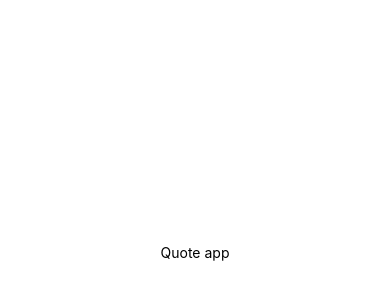
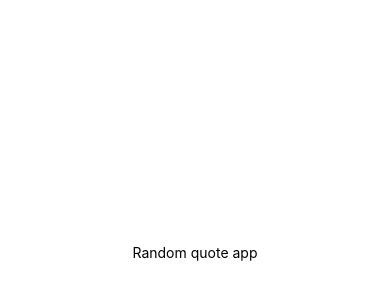
Before and after one commit to ansagang/random-quote-app, a React Native app: screen / in a window 390 px wide. Shown: the part 170-470 px from the top of the page. Built offline with nearby package versions, Linux system fonts and the light colour scheme.

Commit message:
template

```diff
--- a/App.js
+++ b/App.js
@@ -5,7 +5,7 @@ import { StyleSheet, Text, View } from 'react-native';
 export default function App() {
   return (
     <View style={styles.container}>
-      <Text>Quote app</Text>
+      <Text>Random quote app</Text>
       <StatusBar style="auto" />
     </View>
   );
```
